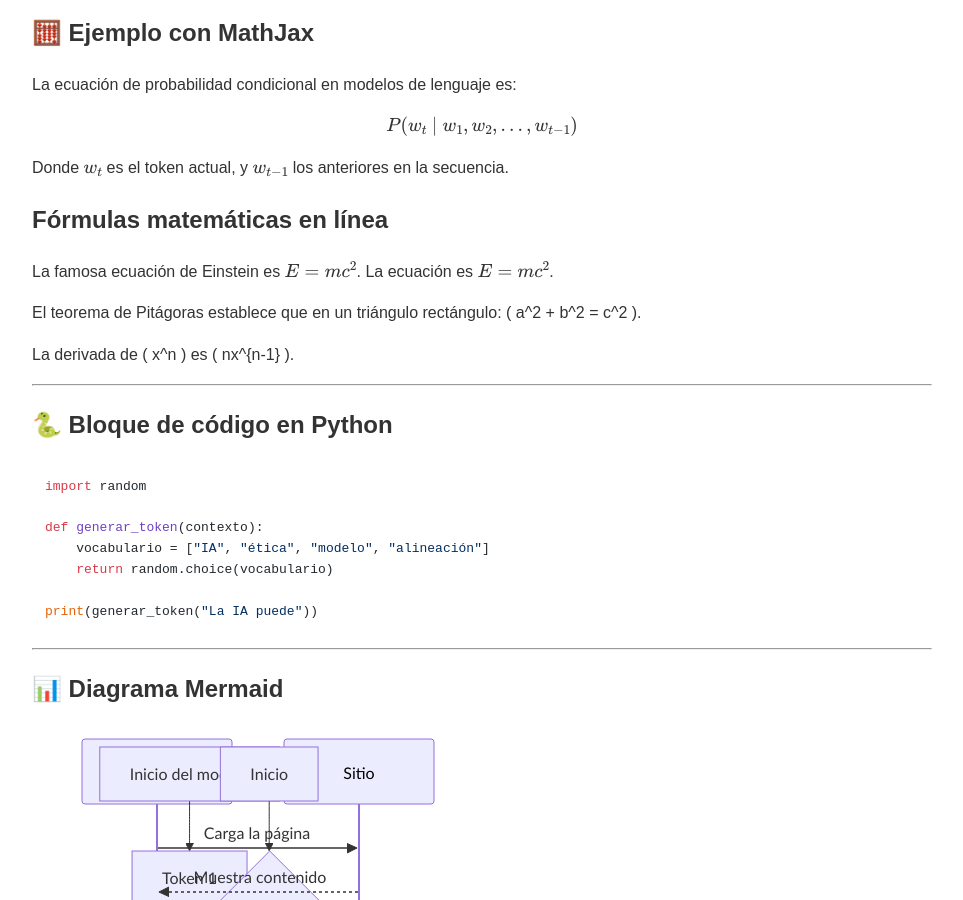
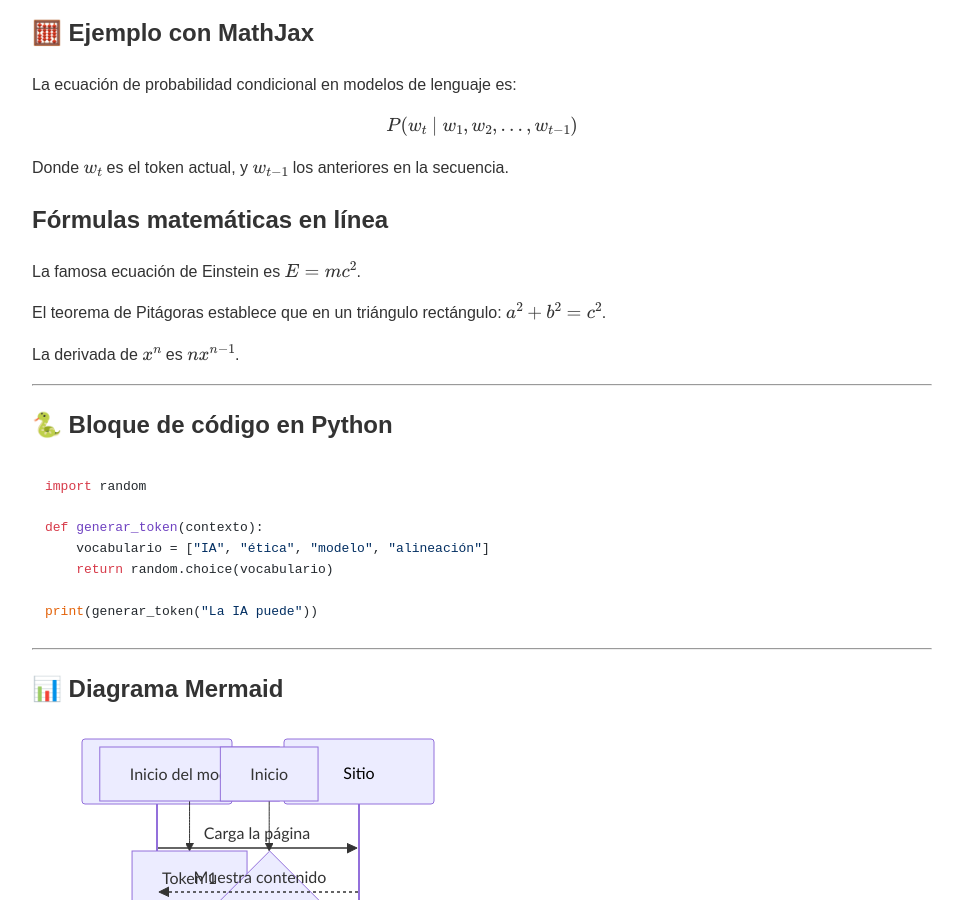
Before and after one commit to ArnulfoPerez/curso_ia, a Jekyll site: the page built from guia.md, in a window 1280 px wide and 900 px high, scrolled down 541 px. Shown: the whole window, without its empty margins (158-1121 px from the left). Built offline with Jekyll 4.4.1, drawn with Linux system fonts in a browser that asks for light colours.

Commit message:
Update guia.md
probar \\(

```diff
--- a/guia.md
+++ b/guia.md
@@ -31,12 +31,11 @@ Donde $w_t$ es el token actual, y $w_{t-1}$ los anteriores en la secuencia.
 ## Fórmulas matemáticas en línea
 
 La famosa ecuación de Einstein es $E = mc^2$.
-La ecuación es \\( E = mc^2 \\).
 
 El teorema de Pitágoras establece que en un triángulo rectángulo:
-\( a^2 + b^2 = c^2 \).
+\\( a^2 + b^2 = c^2 \\).
 
-La derivada de \( x^n \) es \( nx^{n-1} \).
+La derivada de \\( x^n \\) es \\( nx^{n-1} \\).
 
 ---
 
```
